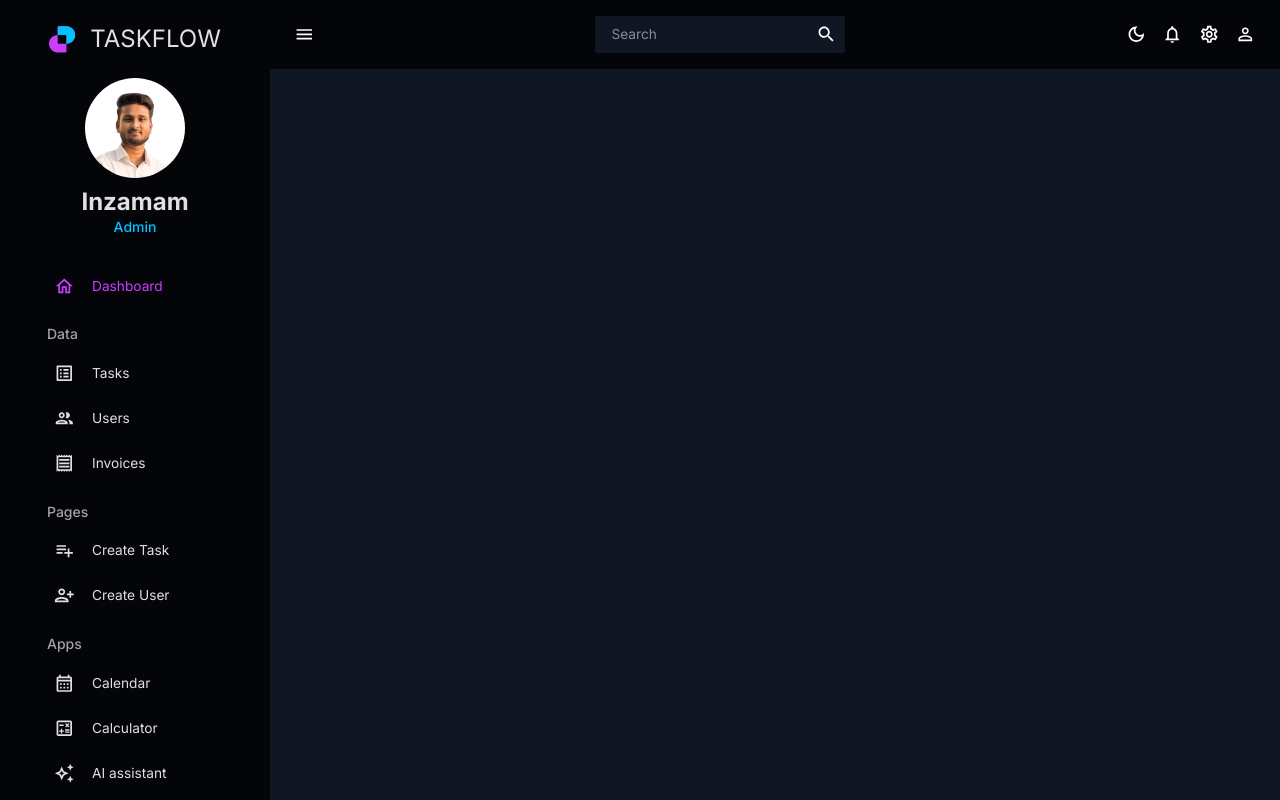
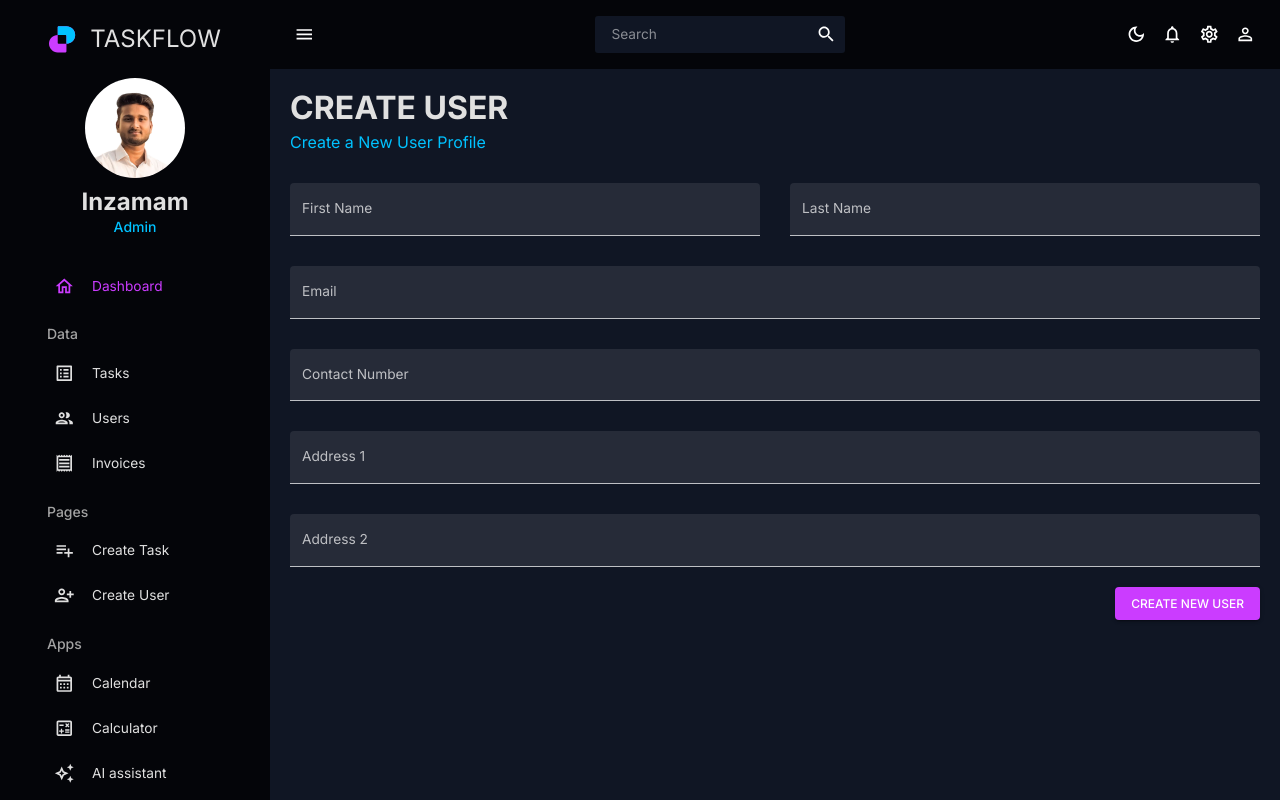
Before and after one commit to Raiyaan-786/Task-Flow, a React (Vite) app in the folder frontend/: page /userform in a window 1280 px wide. Built offline with nearby package versions, Linux system fonts and the light colour scheme.

Commit message:
userform done

```diff
--- a/frontend/package.json
+++ b/frontend/package.json
@@ -16,10 +16,12 @@
     "@mui/material": "^6.1.1",
     "@mui/x-data-grid": "^7.18.0",
     "axios": "^1.7.7",
+    "formik": "^2.4.6",
     "react": "^18.3.1",
     "react-dom": "^18.3.1",
     "react-pro-sidebar": "^0.7.1",
-    "react-router-dom": "^6.26.2"
+    "react-router-dom": "^6.26.2",
+    "yup": "^1.4.0"
   },
   "devDependencies": {
     "@eslint/js": "^9.9.0",
--- a/frontend/src/App.jsx
+++ b/frontend/src/App.jsx
@@ -8,6 +8,7 @@
 import Tasks from './pages/tasks'
 import Users from './pages/users'
 import Invoices from './pages/invoices';
+import Userform from './pages/userform';
 
 
 function App() {
@@ -26,6 +27,7 @@
                 <Route path='/users' element={<Users/>}/>
                 <Route path='/invoices' element={<Invoices/>}/>
                 <Route path='/tasks' element={<Tasks/>}/>
+                <Route path='/userform' element={<Userform/>}/>
 
               </Routes>
             </main>
--- a/frontend/src/pages/userform/index.jsx
+++ b/frontend/src/pages/userform/index.jsx
@@ -0,0 +1,154 @@
+import { Box, Button, colors, TextField } from "@mui/material";
+import { Formik } from "formik";
+import * as yup from "yup";
+import useMediaQuery from "@mui/material/useMediaQuery";
+import Header from "../../components/Header";
+
+const Userform = () => {
+  const isNonMobile = useMediaQuery("(min-width:600px)");
+
+  const handleFormSubmit = (values) => {
+    console.log(values);
+  };
+
+  return (
+    <Box m="20px" >
+      <Header title="CREATE USER" subtitle="Create a New User Profile" />
+
+      <Formik
+        onSubmit={handleFormSubmit}
+        initialValues={initialValues}
+        validationSchema={checkoutSchema}
+      >
+        {({
+          values,
+          errors,
+          touched,
+          handleBlur,
+          handleChange,
+          handleSubmit,
+        }) => (
+          <form onSubmit={handleSubmit}>
+            <Box
+              display="grid"
+              gap="30px"
+              gridTemplateColumns="repeat(4, minmax(0, 1fr))"
+              sx={{
+                "& > div": { gridColumn: isNonMobile ? undefined : "span 4" },
+              }}
+            >
+              <TextField
+                fullWidth
+                variant="filled"
+                type="text"
+                label="First Name"
+                onBlur={handleBlur}
+                onChange={handleChange}
+                value={values.firstName}
+                name="firstName"
+                error={!!touched.firstName && !!errors.firstName}
+                helperText={touched.firstName && errors.firstName}
+                sx={{ gridColumn: "span 2" }}
+              />
+              <TextField
+                fullWidth
+                variant="filled"
+                type="text"
+                label="Last Name"
+                onBlur={handleBlur}
+                onChange={handleChange}
+                value={values.lastName}
+                name="lastName"
+                error={!!touched.lastName && !!errors.lastName}
+                helperText={touched.lastName && errors.lastName}
+                sx={{ gridColumn: "span 2" }}
+              />
+              <TextField
+                fullWidth
+                variant="filled"
+                type="text"
+                label="Email"
+                onBlur={handleBlur}
+                onChange={handleChange}
+                value={values.email}
+                name="email"
+                error={!!touched.email && !!errors.email}
+                helperText={touched.email && errors.email}
+                sx={{ gridColumn: "span 4" }}
+              />
+              <TextField
+                fullWidth
+                variant="filled"
+                type="text"
+                label="Contact Number"
+                onBlur={handleBlur}
+                onChange={handleChange}
+                value={values.contact}
+                name="contact"
+                error={!!touched.contact && !!errors.contact}
+                helperText={touched.contact && errors.contact}
+                sx={{ gridColumn: "span 4" }}
+              />
+              <TextField
+                fullWidth
+                variant="filled"
+                type="text"
+                label="Address 1"
+                onBlur={handleBlur}
+                onChange={handleChange}
+                value={values.address1}
+                name="address1"
+                error={!!touched.address1 && !!errors.address1}
+                helperText={touched.address1 && errors.address1}
+                sx={{ gridColumn: "span 4" }}
+              />
+              <TextField
+                fullWidth
+                variant="filled"
+                type="text"
+                label="Address 2"
+                onBlur={handleBlur}
+                onChange={handleChange}
+                value={values.address2}
+                name="address2"
+                error={!!touched.address2 && !!errors.address2}
+                helperText={touched.address2 && errors.address2}
+                sx={{ gridColumn: "span 4" }}
+              />
+            </Box>
+            <Box display="flex" justifyContent="end" mt="20px">
+              <Button type="submit" sx={{backgroundColor:"#cb3cff"}} variant="contained">
+                Create New User
+              </Button>
+            </Box>
+          </form>
+        )}
+      </Formik>
+    </Box>
+  );
+};
+
+const phoneRegExp =
+  /^((\+[1-9]{1,4}[ -]?)|(\([0-9]{2,3}\)[ -]?)|([0-9]{2,4})[ -]?)*?[0-9]{3,4}[ -]?[0-9]{3,4}$/;
+
+const checkoutSchema = yup.object().shape({
+  firstName: yup.string().required("required"),
+  lastName: yup.string().required("required"),
+  email: yup.string().email("invalid email").required("required"),
+  contact: yup
+    .string()
+    .matches(phoneRegExp, "Phone number is not valid")
+    .required("required"),
+  address1: yup.string().required("required"),
+  address2: yup.string().required("required"),
+});
+const initialValues = {
+  firstName: "",
+  lastName: "",
+  email: "",
+  contact: "",
+  address1: "",
+  address2: "",
+};
+
+export default Userform;
```
Also changed, not shown: 1 other file (tests, documents, lock files or other folders).
